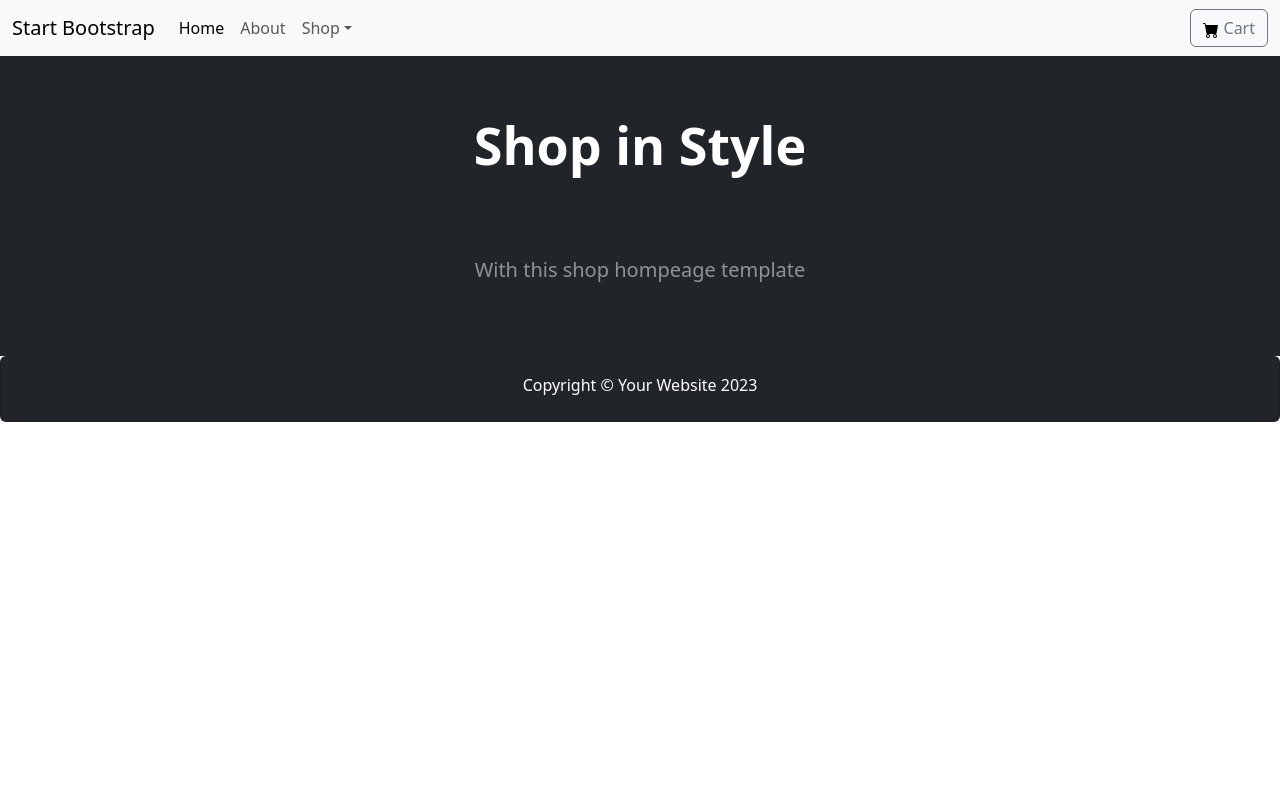
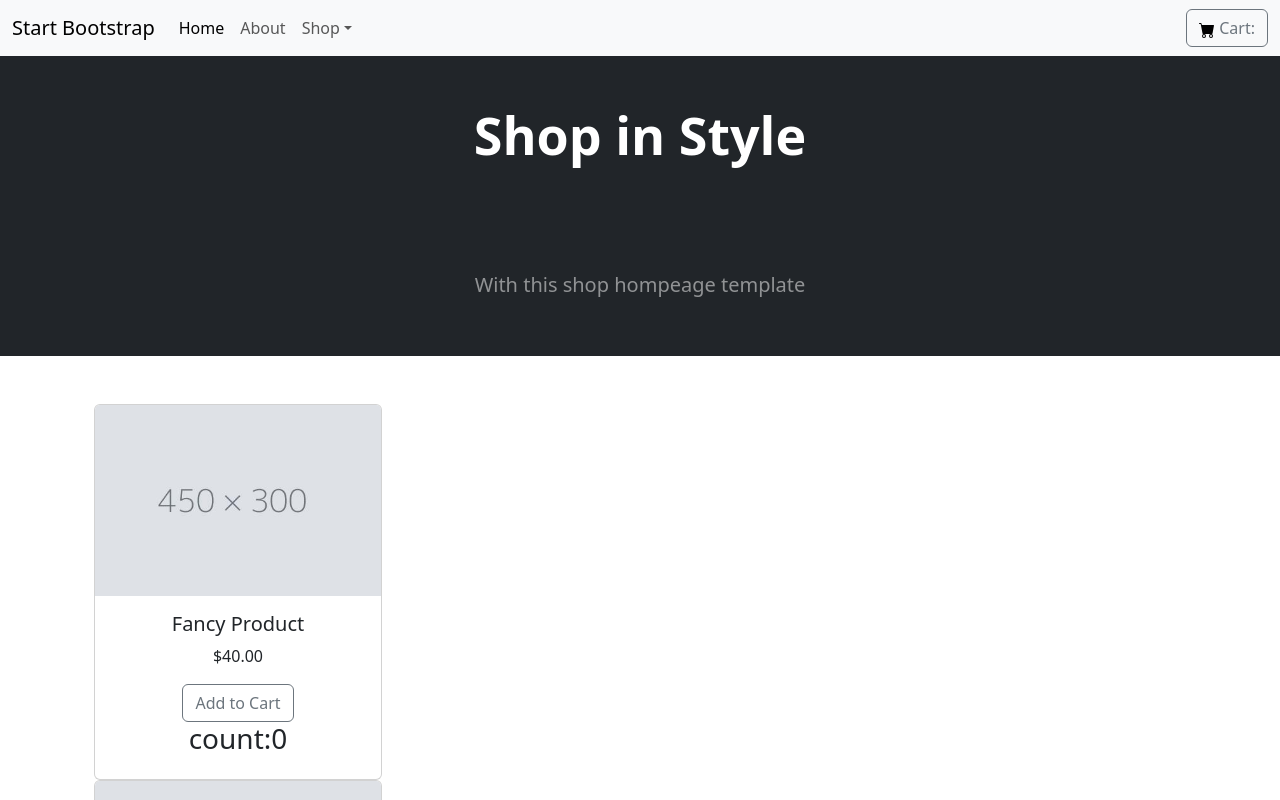
Before and after one commit to EclipticCode/Shopping-Cart-Task, a React (Vite) app: page / in a window 1280 px wide. Shown: the top 800 px of the page. Built offline with nearby package versions, Linux system fonts and the light colour scheme.

Commit message:
card component done

```diff
--- a/src/App.jsx
+++ b/src/App.jsx
@@ -1,16 +1,65 @@
-import React from 'react'
+import React, { useState } from 'react'
 import Navbar from './components/Navbar'
 import Banner from './components/Banner'
 import Footer from './components/Footer'
+import Card from './components/Card'
 
 const App = () => {
+
+  // const [count,setCount] = useState(0)
+  // // const [isInCart, setIsInCart] = useState(false)
+  // const incrementCount = () =>{
+  //   setCount(count+1)
+  //   // setIsInCart(false)
+  // }
+  // const decrementCount = () => {
+  //   setCount(count-1)
+    // setIsInCart(true)
+
+
+  const cardDatas = [
+    { id: 1, img: "./src/assets/cardimage.jpg", title: "Fancy Product", price: "$40.00", button: "View Options" },
+    { id: 2, img: "./src/assets/cardimage.jpg", title: "Fancy Product", price: "$40.00", button: "View Options" },
+    { id: 3, img: "./src/assets/cardimage.jpg", title: "Fancy Product", price: "$40.00", button: "View Options" },
+    { id: 4, img: "./src/assets/cardimage.jpg", title: "Fancy Product", price: "$40.00", button: "View Options" },
+    { id: 5, img: "./src/assets/cardimage.jpg", title: "Fancy Product", price: "$40.00", button: "View Options" },
+    { id: 6, img: "./src/assets/cardimage.jpg", title: "Fancy Product", price: "$40.00", button: "View Options" },
+    { id: 7, img: "./src/assets/cardimage.jpg", title: "Fancy Product", price: "$40.00", button: "View Options" },
+    { id: 8, img: "./src/assets/cardimage.jpg", title: "Fancy Product", price: "$40.00", button: "View Options" }]
   return (
     <div>
       <Navbar/>
-      <Banner/>
-      <Footer/>
+      <Banner />
+      <br /><br />
+      <div className="container">
+        <div className="row">
+          {cardDatas.slice(0, 4).map(data => (
+            <div className='' key={data.id}>
+              <Card
+               {...data}
+              // onIncrement={incrementCount}
+              // onDecrement={decrementCount}
+              // count={count}
+              // isInCart={isInCart}
+               />
+            </div>
+          ))}
+        </div>
+        <br /><br />
+        <div className="row">
+          {cardDatas.slice(4, 8).map(data => (
+            <div className="col-sm-3" key={data.id}>
+              <Card{...data}
+
+              />
+            </div>
+          ))}
+        </div>
+      </div>
+      <br /><br />
+      <Footer />
     </div>
   )
-}
+          }
 
 export default App
--- a/src/components/Banner.css
+++ b/src/components/Banner.css
@@ -4,7 +4,6 @@
     background-color: #212529;
     color: rgb(255, 255, 255);
     font-size: 52px;
+    display: flex;
+    align-items: center;
 }
-.shop{
-    margin-top: 50px;
-}
--- a/src/components/Banner.jsx
+++ b/src/components/Banner.jsx
@@ -2,12 +2,16 @@ import React from 'react'
 import './Banner.css'
 const Banner = () => {
     return (
-        <div className='col'>
+      <div className="container-fluid">
+         <div className="row">
+         <div className='col'>
             <div className='row text-center head'>
                <p className='fw-bolder shop'>Shop in Style</p>
                <p className="lead fw-normal text-white-50 ">With this shop hompeage template</p>
             </div>
         </div>
+       </div>
+      </div>
     )
 }
 
--- /dev/null
+++ b/src/components/Card.jsx
@@ -0,0 +1,57 @@
+import React, { useState } from 'react'
+
+const Card = (props) => {
+    const [count, setCount] = useState(0);
+    const [isInCart, setIsInCart] = useState(false);
+
+    const handleAddToCart = () => {
+        setCount(count + 1);
+        setIsInCart(true);
+    };
+
+    const handleRemoveFromCart = () => {
+        setCount(count - 1);
+        setIsInCart(false);
+    };
+
+    return (
+        <div className='container'>
+            <div className="row">
+                <div className="">
+                    <div className="card text-center" style={{ width: '18rem' }}>
+                        <img src={props.img} className="card-img-top w-100" alt="image" />
+                        <div className="card-body">
+                            <h5 className="card-title">{props.title}</h5>
+                            <p className="card-text">{props.price}</p>
+
+                            {/* <button className="btn btn-outline-secondary" onClick={props.onClick}>{newCount === 0 ?"Add to cart" : "Remove from cart"}
+                                 </button> */}
+
+                            {isInCart ? (
+                                <button className="btn btn-outline-secondary" onClick={handleRemoveFromCart}>
+                                    Remove from Cart
+                                </button>
+                            ) : (
+                                <button className="btn btn-outline-secondary" onClick={handleAddToCart}>
+                                    Add to Cart
+                                </button>
+                            )}
+                            <h3>count:{count}</h3>
+
+
+                            {/* {props.isInCart ? <button className="btn btn-outline-secondary" onClick={props.onIncrement}>
+                                Add to Cart
+                            </button> :
+                            <button className="btn btn-outline-secondary" onClick={props.onDecrement}>
+                                Remove from Cart
+                            </button>} */}
+
+                        </div>
+                    </div>
+                </div>
+            </div>
+        </div>
+    )
+}
+
+export default Card
--- a/src/components/Footer.css
+++ b/src/components/Footer.css
@@ -1,4 +1,7 @@
-.card{
+.cardFooter{
+    height: 100px;
     background-color: #212529;
     color: white;
+    display: flex;
+    align-items: center;
 }
--- a/src/components/Footer.jsx
+++ b/src/components/Footer.jsx
@@ -4,7 +4,7 @@ import './Footer.css'
 const Footer = () => {
     return (
         <div>
-            <div className="card">
+            <div className="cardFooter">
                 <div className="card-body">
                     <p className="card-title text-center">Copyright © Your Website 2023</p>
                 </div>
--- a/src/components/Navbar.jsx
+++ b/src/components/Navbar.jsx
@@ -31,7 +31,7 @@ const Navbar = () => {
 
       </ul>
       <form className="d-flex" role="search">
-        <button className="btn btn-outline-secondary" type="submit"> <img src="../src/assets/cart-fill.svg"/> Cart</button>
+        <button className="btn btn-outline-secondary" type="submit"> <img src="../src/assets/cart-fill.svg"/> Cart:{}</button>
       </form>
     </div>
   </div>
```
Also changed, not shown: src/assets/cardimage.jpg (added).
